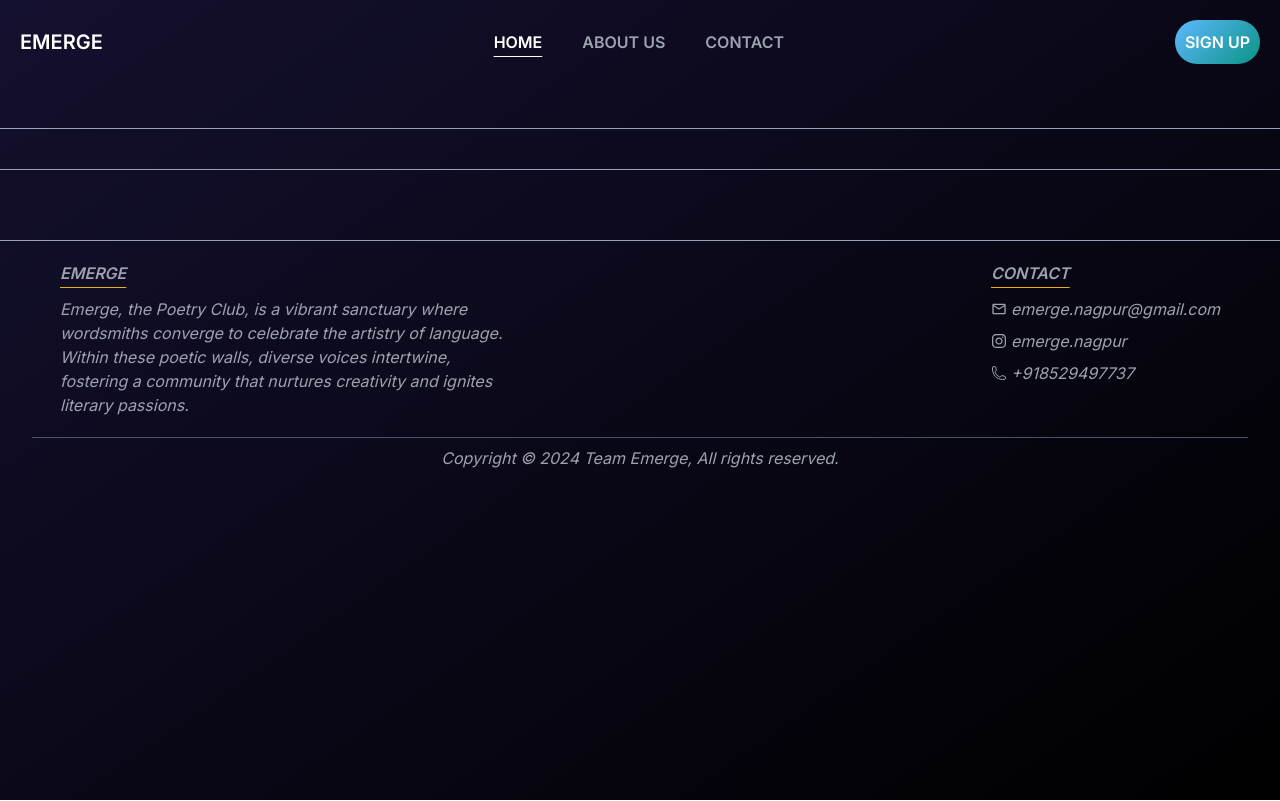
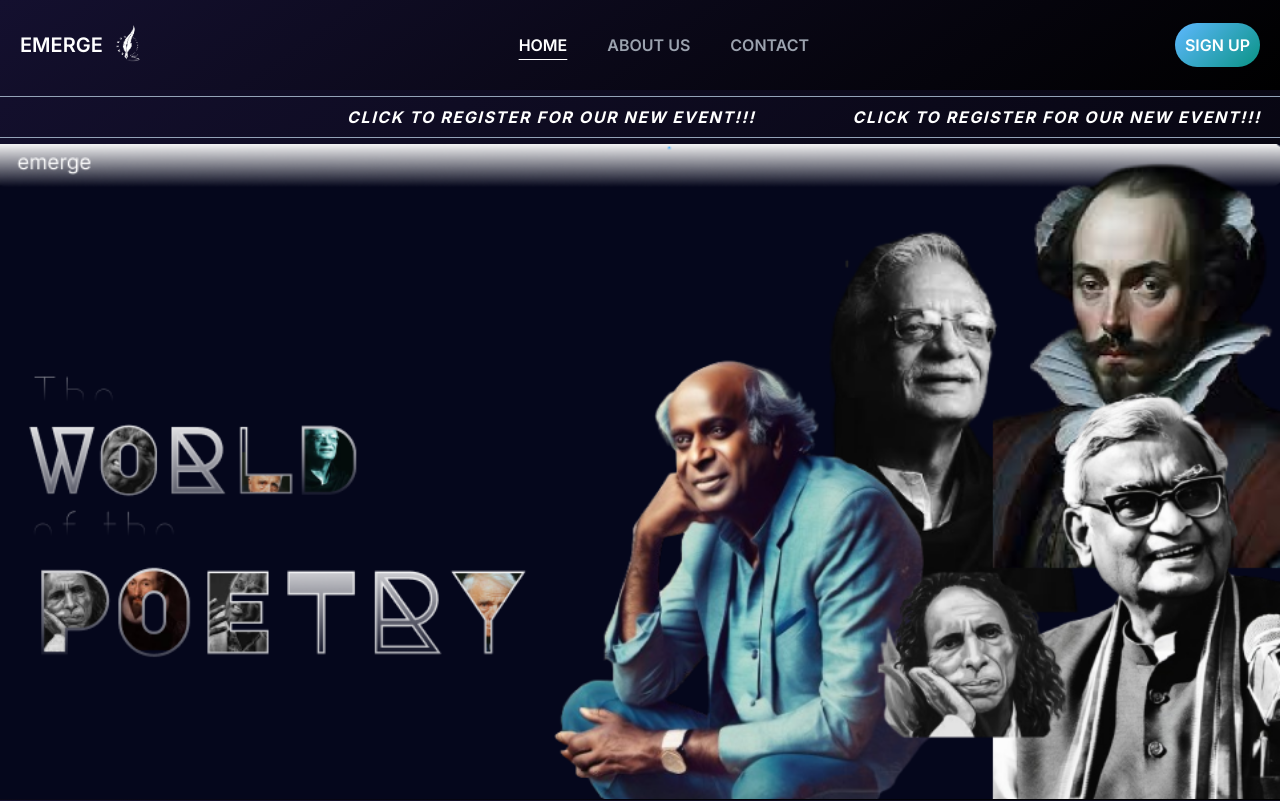
Before and after one commit to ShiwaliKarn/emerge, a Next.js app: page / in a window 1280 px wide. Shown: the top 801 px of the page. Built offline with nearby package versions, Linux system fonts and the light colour scheme; no server answers.

Commit message:
add home image and logo in nav

```diff
--- a/app/(Pages)/about/page.jsx
+++ b/app/(Pages)/about/page.jsx
@@ -12,7 +12,7 @@ const About = () => {
       Bagde and poetess Mrs. Indira Kislay. It also organised Emerge week for
       celebrations of 3 year anniversary which was published in the news. Ever
       since it has been the promoter of poetry and other spoken word are forms
-      in the city, and has emerged as a City level club in Nagpur
+      in the city, and has emerged as a City level club in Nagpur.
     </div>
   );
 };
--- a/app/(Pages)/register/page.jsx
+++ b/app/(Pages)/register/page.jsx
@@ -133,7 +133,11 @@ const Page = () => {
         </div>
 
         <div className="text-center mt-6">
-          <button type="submit" disabled={isSending}>
+          <button
+            type="submit"
+            disabled={isSending}
+            className="button-gradient"
+          >
             {isSending ? "Sending..." : "Submit"}
           </button>
         </div>
--- a/app/Components/Navbar.jsx
+++ b/app/Components/Navbar.jsx
@@ -7,6 +7,7 @@ import {
   IoLogOutOutline,
 } from "react-icons/io5";
 import AuthContext from "@/app/context/AuthContext.js";
+import Image from "next/image";
 
 const Navbar = () => {
   const [showMenu, setShowMenu] = useState(false);
@@ -23,8 +24,9 @@ const Navbar = () => {
   useEffect(() => {}, [isAuthenticated]);
   return (
     <nav className="text-white flex items-center justify-between font-semibold fixed right-0 left-0 p-5 nav-backround z-20">
-      <Link href="/" className="cursor-pointer text-xl">
+      <Link href="/" className="cursor-pointer text-xl flex items-center">
         EMERGE
+        <Image src="/emergeLogo.png" alt="logo" height={50} width={50} />
       </Link>
       <ul className="flex items-center gap-10">
         <Link href="/">
--- a/app/globals.css
+++ b/app/globals.css
@@ -45,13 +45,17 @@ body,
     rgb(37, 147, 232) 0%,
     rgb(143, 210, 207) 90%
   );
+  opacity: 1;
 }
 
 button:hover {
-  opacity: 0.9;
+  opacity: 0.8;
 }
 button:disabled {
   cursor: not-allowed;
+  opacity: 0.6;
+}
+button:active {
   opacity: 0.7;
 }
 
--- a/app/page.js
+++ b/app/page.js
@@ -1,22 +1,29 @@
+import Image from "next/image";
 import Link from "next/link";
 
 const Home = () => {
   return (
-    <div className="pt-32">
+    <div className="pt-24">
       <Link href="/register">
         <marquee
-          behavior="scroll"
+          behavior="alternate"
           direction="left"
           scrollamount="10"
           className="text-white uppercase font-bold tracking-widest border-y border-slate-400 p-2 italic"
         >
-          Register now for our new
+          Click to register for our new
           event!!!&nbsp;&nbsp;&nbsp;&nbsp;&nbsp;&nbsp;&nbsp;&nbsp;&nbsp;&nbsp;
-          &nbsp;&nbsp;&nbsp;&nbsp;&nbsp;&nbsp; Register now for our new
-          event!!!&nbsp;&nbsp; &nbsp;&nbsp;&nbsp;&nbsp;&nbsp;&nbsp;&nbsp;&nbsp;
-          &nbsp;&nbsp;&nbsp;&nbsp;&nbsp;&nbsp; Register now for our new event!!!
+          &nbsp;&nbsp;&nbsp;&nbsp;&nbsp;&nbsp; Click to register for our new
+          event!!!
         </marquee>
       </Link>
+      <Image
+        src="/poetryPic.png"
+        width={1000}
+        height={30}
+        alt="poetry"
+        className="w-full"
+      />
     </div>
   );
 };
```
Also changed, not shown: public/poetryPic.png (added).
